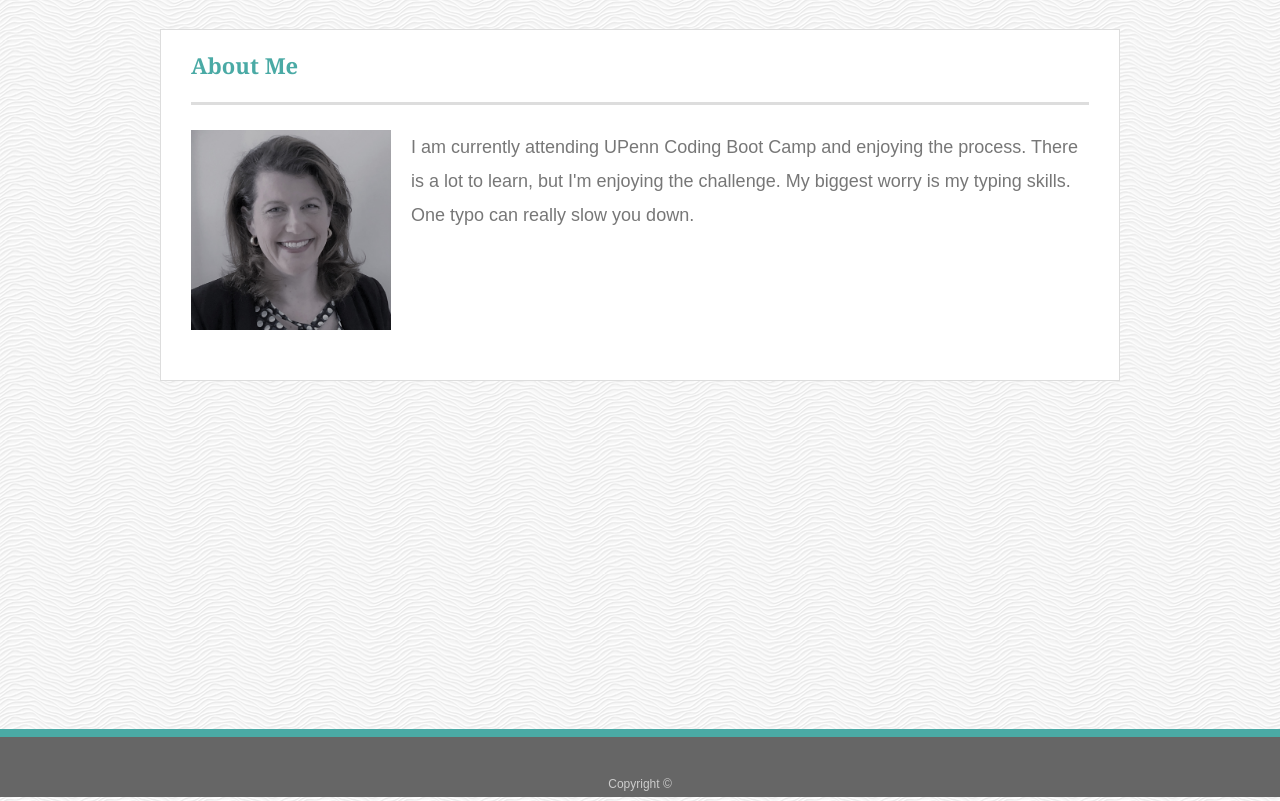
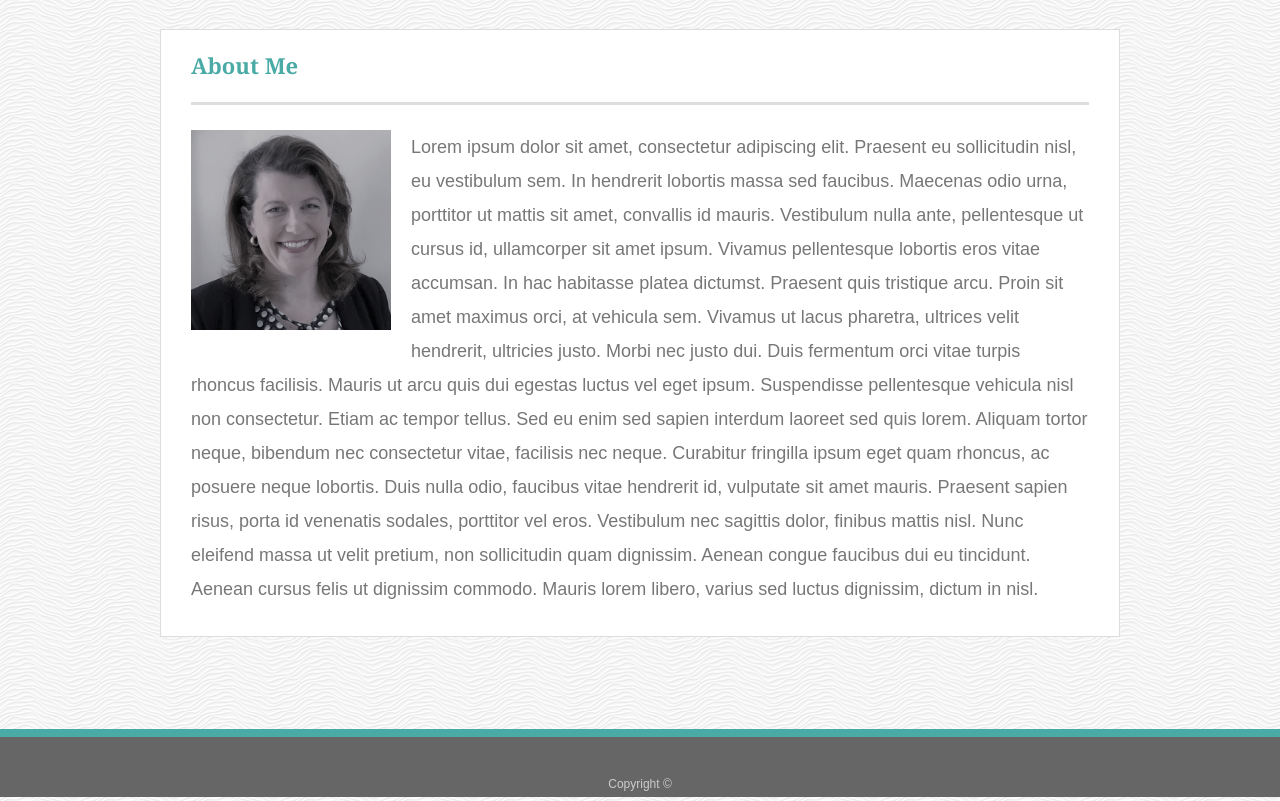
Before and after one commit to jcnimble/Basic-Portfolio, a plain HTML site: page index.html in a window 1280 px wide. Shown: the part 93-894 px from the top of the page. Drawn offline with Linux system fonts and the light colour scheme.

Commit message:
added additional text to check wrapping

```diff
--- a/index.html
+++ b/index.html
@@ -28,7 +28,11 @@
                 </div>
 
                 <img id="image-bio" src="assets/images/Profile pic.jpg" alt="Jennifer Ginelli">
-                <p>I am currently attending UPenn Coding Boot Camp and enjoying the process. There is a lot to learn, but I'm enjoying the challenge. My biggest worry is my typing skills. One typo can really slow you down.</p>
+                <p>Lorem ipsum dolor sit amet, consectetur adipiscing elit. Praesent eu sollicitudin nisl, eu vestibulum sem. In hendrerit lobortis massa sed faucibus. Maecenas odio urna, porttitor ut mattis sit amet, convallis id mauris. Vestibulum nulla ante, pellentesque ut cursus id, ullamcorper sit amet ipsum. Vivamus pellentesque lobortis eros vitae accumsan. In hac habitasse platea dictumst. Praesent quis tristique arcu. Proin sit amet maximus orci, at vehicula sem. Vivamus ut lacus pharetra, ultrices velit hendrerit, ultricies justo.
+
+                    Morbi nec justo dui. Duis fermentum orci vitae turpis rhoncus facilisis. Mauris ut arcu quis dui egestas luctus vel eget ipsum. Suspendisse pellentesque vehicula nisl non consectetur. Etiam ac tempor tellus. Sed eu enim sed sapien interdum laoreet sed quis lorem. Aliquam tortor neque, bibendum nec consectetur vitae, facilisis nec neque.
+
+                    Curabitur fringilla ipsum eget quam rhoncus, ac posuere neque lobortis. Duis nulla odio, faucibus vitae hendrerit id, vulputate sit amet mauris. Praesent sapien risus, porta id venenatis sodales, porttitor vel eros. Vestibulum nec sagittis dolor, finibus mattis nisl. Nunc eleifend massa ut velit pretium, non sollicitudin quam dignissim. Aenean congue faucibus dui eu tincidunt. Aenean cursus felis ut dignissim commodo. Mauris lorem libero, varius sed luctus dignissim, dictum in nisl.</p>
 
             </section>
         </div>
```
